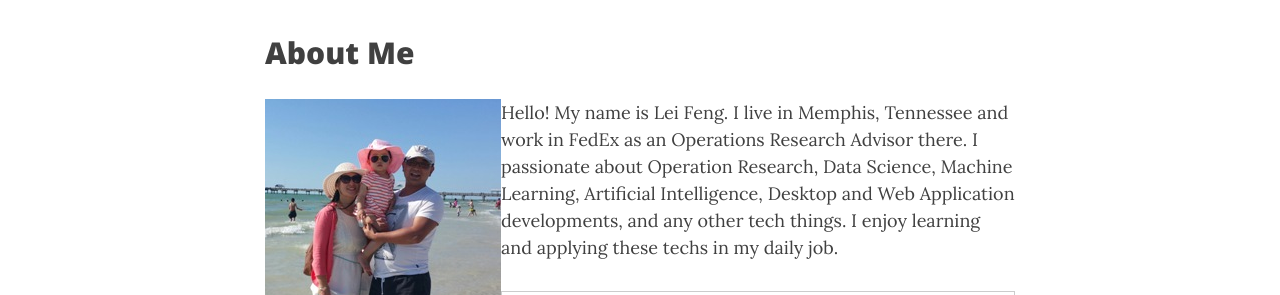
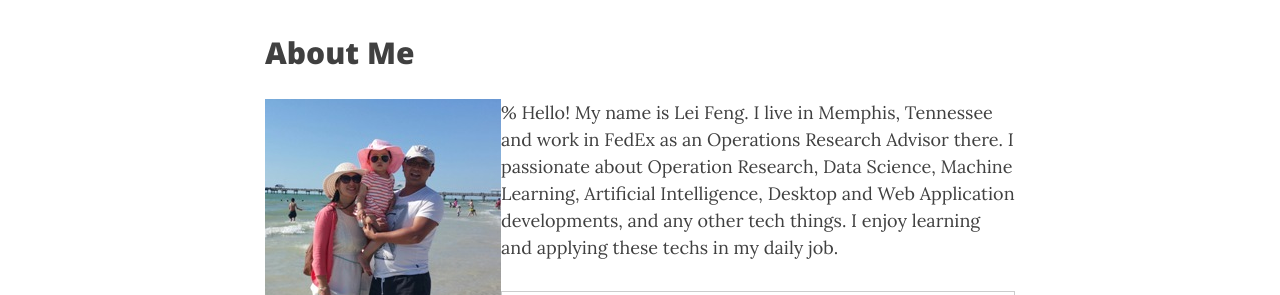
Before and after one commit to stonefl/stonefl.github.io, a Jekyll site: the page built from about.md, in a window 1280 px wide and 1229 px high. Shown: the part 286-581 px from the top of the window. Built offline with Jekyll 4.4.1, drawn with Linux system fonts in a browser that asks for light colours; nearby versions of some CDN libraries.

Commit message:
Update about.md

```diff
--- a/about.md
+++ b/about.md
@@ -6,7 +6,8 @@ subtitle: Somthing about me and my Website.
 
 ## About Me
 
-<img src="/img/avatar/family.jpg" alt="Picture of a cat in front of a pc" align="left"> Hello! My name is Lei Feng. I live in Memphis, Tennessee and work in FedEx as an Operations Research Advisor there. I passionate about Operation Research, Data Science, Machine Learning, Artificial Intelligence, Desktop and Web Application developments, and any other tech things. I enjoy learning and applying these techs in my daily job.
+% <img src="/img/avatar/family.jpg" alt="Picture of a cat in front of a pc" align="left">
+Hello! My name is Lei Feng. I live in Memphis, Tennessee and work in FedEx as an Operations Research Advisor there. I passionate about Operation Research, Data Science, Machine Learning, Artificial Intelligence, Desktop and Web Application developments, and any other tech things. I enjoy learning and applying these techs in my daily job.
 
 I am a furhter of a two-year cute girl. In my spare time, I read all kinds of books, play soccor, lift weight, and explore the outdoors, of course, the best time I am enjoying are staying with my beatiful family!|
 
```
